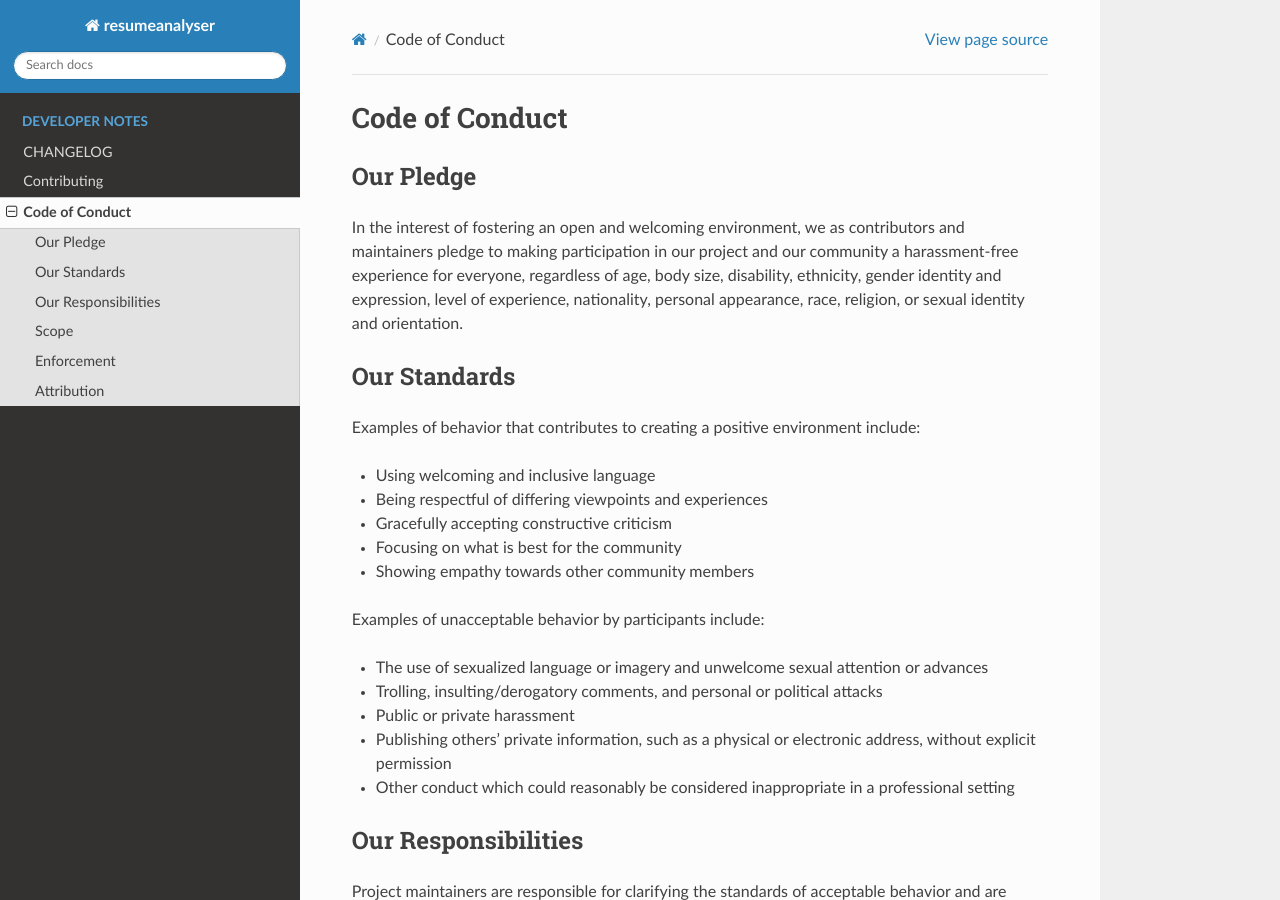
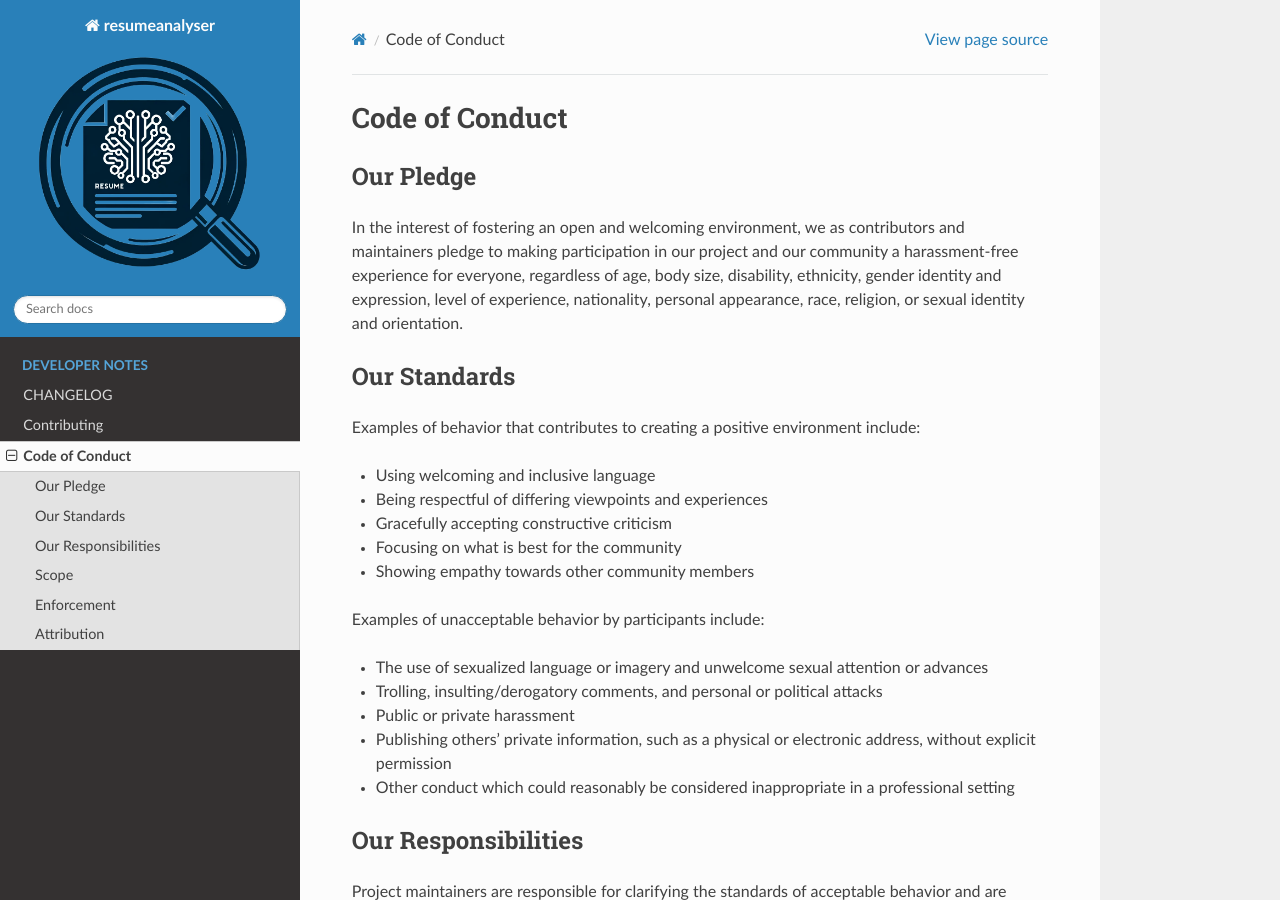
Before and after one commit to UBC-MDS/ResumeAnalyser, a Sphinx documentation site: the page built from docs/conduct.md, in a window 1280 px wide and 900 px high. Built offline with Sphinx 7.4.7 and the Read the Docs theme 2.0.0, drawn with Linux system fonts in a browser that asks for light colours; pages that are not in the unit, such as notebooks, are missing from menus.

Commit message:
adding logo and readme banner

```diff
--- a/docs/conf.py
+++ b/docs/conf.py
@@ -34,3 +34,4 @@ exclude_patterns = ["_build", "Thumbs.db", ".DS_Store"]
 # a list of builtin themes.
 #
 html_theme = "sphinx_rtd_theme"
+html_logo = "logo_resumeanalyser_v3.png"
```
Also changed, not shown: docs/logo_resumeanalyser_v3.png (added).
